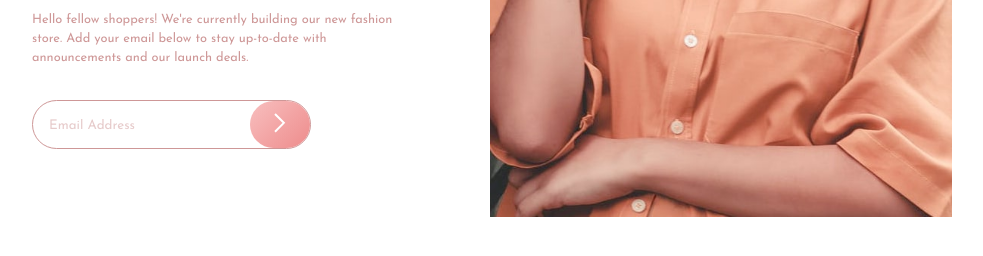
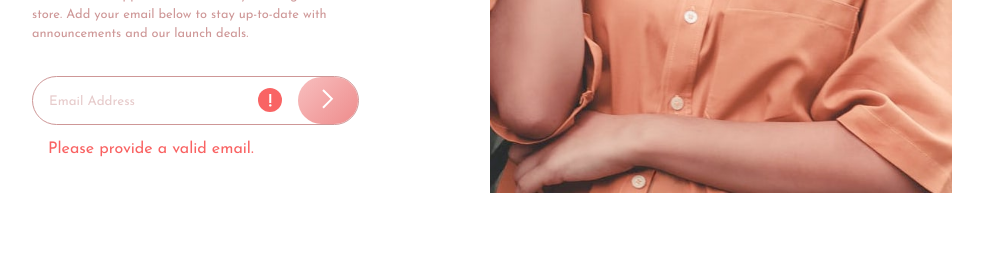
Before and after one commit to ioangheraszim/base-apparel, a plain HTML site: page index.html in a window 1280 px wide. Both pictures are taken after a click on the button 468 px from the left and 588 px from the top of the page. Shown: the part 464-720 px from the top of the page, without its empty margins (188-1171 px from the left). Drawn offline with Linux system fonts and the light colour scheme.

Commit message:
added some javascript will fix more when have time

```diff
--- a/index.html
+++ b/index.html
@@ -25,8 +25,8 @@
         </p>
         <div class="section__form">
           <div class="section__form-container">
-            <input class="section__mail-input" type="text" placeholder="Email Address">
-            <img class="section__mail-input--error-icon" src="./images/icon-error.svg" alt="an error icon">
+            <input id="mailinput" class="section__mail-input" type="text" placeholder="Email Address">
+            <img id="icon-error" class="section__mail-input--error-icon" src="./images/icon-error.svg" alt="an error icon">
             <button id="submit" class="section__submit-button">
               <img class="section__submit-button--arrow" src="./images/icon-arrow.svg" alt="an arrow image">
             </button>
@@ -39,5 +39,7 @@
       </div>
     </section>
   </main>
+
+  <script src="./script.js"></script>
 </body>
 </html>
--- /dev/null
+++ b/script.js
@@ -0,0 +1,14 @@
+let submitBtn = document.getElementById("submit");
+let mailInput = document.getElementById("mailinput");
+let errorMessage = document.getElementById("error");
+let errorIcon = document.getElementById("icon-error");
+
+submitBtn.addEventListener("click", () => {
+    if (mailInput.value !== null) {
+        errorMessage.style.display = "block";
+        errorIcon.style.display = "block";
+    } else {
+        errorMessage.style.display = "none";
+        errorIcon.style.display = "none";
+    }
+});
```
